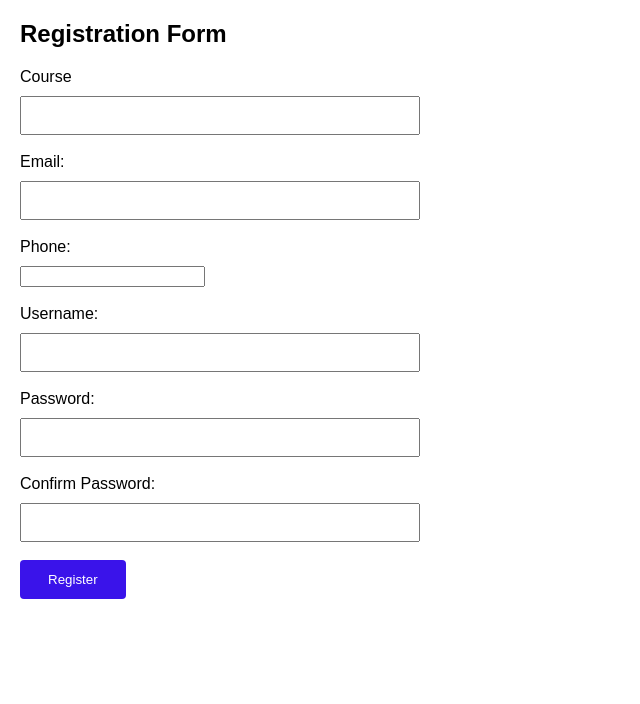
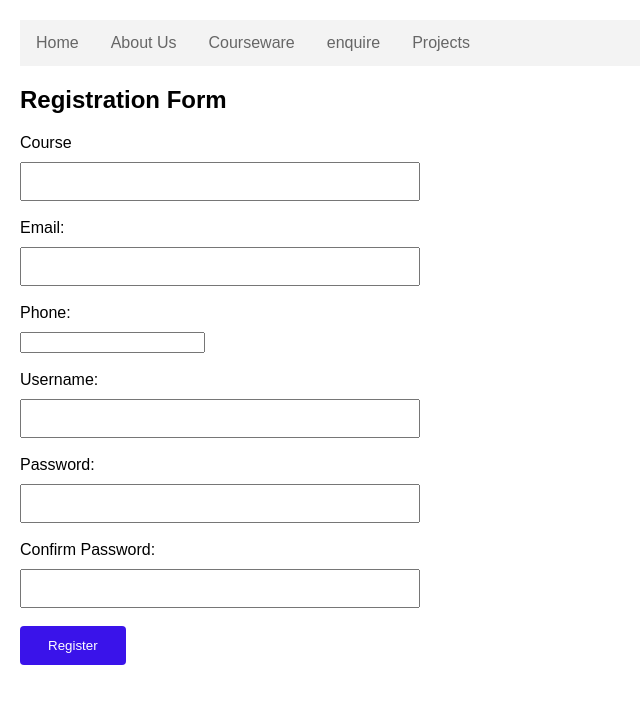
Before and after one commit to Iverspn/shoppingcart, a plain HTML site: page zc.html in a window 1280 px wide. Shown: the whole page, without its empty margins (0-640 px from the left). Drawn offline with Linux system fonts and the light colour scheme.

Commit message:
Update zc.html

```diff
--- a/zc.html
+++ b/zc.html
@@ -15,6 +15,29 @@
     }
 </script>
 <style>
+    nav ul {
+    list-style-type: none;
+    margin: 0;
+    padding: 0;
+    overflow: hidden;
+    background-color: #f3f3f3;
+}
+
+nav li {
+    float: left;
+}
+
+nav li a {
+    display: block;
+    color: #666;
+    text-align: center;
+    padding: 14px 16px;
+    text-decoration: none;
+}
+
+nav li a:hover {
+    background-color: #ddd;
+}
 
     body {
         font-family: Arial, sans-serif;
@@ -57,6 +80,15 @@
 </style>
 </head>
 <body>
+    <nav>
+        <ul>
+            <li><a href="index.html">Home</a></li>
+            <li><a href="aboutus.html">About Us</a></li>
+            <li><a href="course.html">Courseware</a></li>
+            <li><a href="zc.html">enquire</a></li>
+            <li><a href="showcase.html">Projects</a></li>
+        </ul>
+    </nav>
 
 <h2>Registration Form</h2>
 
```
